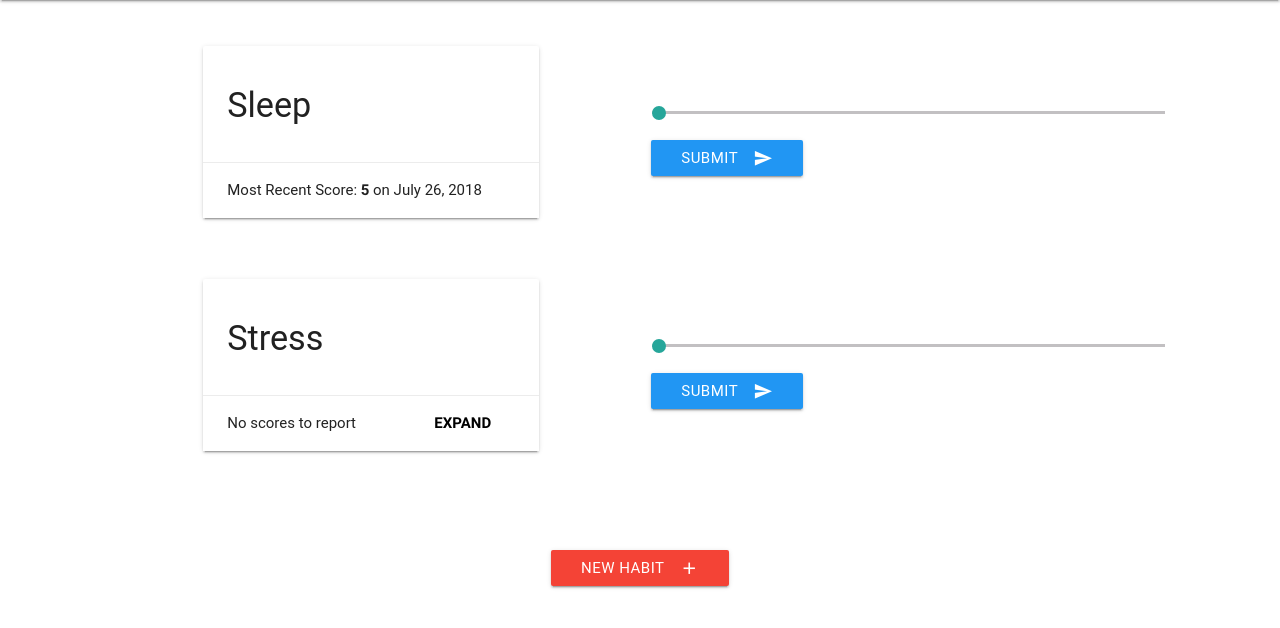
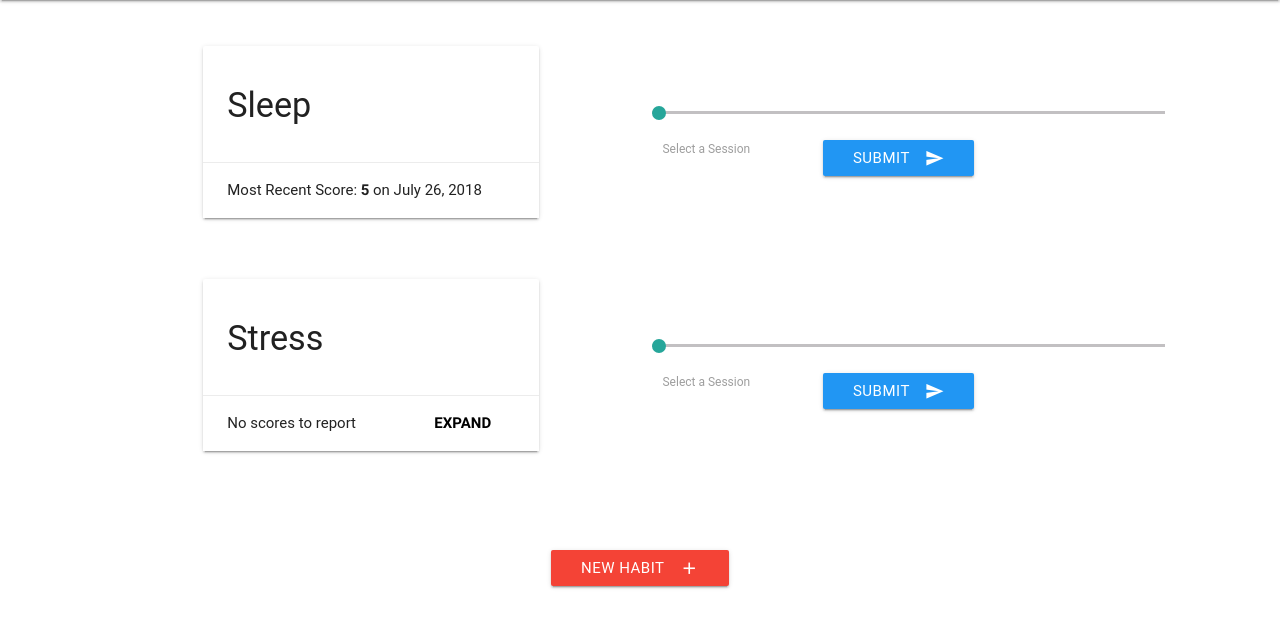
Before and after one commit to JoshuaOStafford/Vana-Pivot-Academic-Coaching, a Django app: template templates/student/track_habits.html in a window 1280 px wide. Shown: the part 64-692 px from the top of the page. Run offline with Django 3.2, Linux system fonts and the light colour scheme; the template is opened without the code that fills it: values that come from a table or form of the project are taken from there, others are empty; data comes from the database, SQL or seed files in the repository; both versions use the stored data as it was after the commit; some libraries are stand-ins or nearby versions; some web fonts are replaced.

Commit message:
Habits now included in graph

```diff
--- a/templates/student/track_habits.html
+++ b/templates/student/track_habits.html
@@ -45,13 +45,22 @@
 
 
     <div class="col s12 m4 l6 xl6">
-    <form action="/student/{{ student.username }}/track_habits/{{ habit.id }}" method="post">
+    <form action="/student/{{ student.username }}/track_habits/{{ habit.id }}" method="post" id="input-habits">
                 {% csrf_token %}
 
                 <p class="range-field" style="width: 100%">
                  <input type="range" id="score" min="0" max="10" step="1" value="0" name="score" />
                 </p>
 
+        <div class="col s4">
+        <label>Select a Session</label>
+                               <select form="input-habits" id="session_number" name="session_number">
+                                  <option value = "" disabled selected>Select Session</option>
+                                  <option value = "1">Session 1</option>
+                                  <option value = "2">Session 2</option>
+                                  <option value = "3">Session 3</option>
+                               </select>
+</div>
 
             <button class="btn waves-effect waves-light blue" type="submit" name="action">Submit
                             <i class="material-icons right">send</i>
@@ -117,9 +126,10 @@
     $('.modal-trigger').leanModal();
   });
 
-    $(document).ready(function(){
-    $('select').formSelect();
-  });
+
+    $(document).ready(function() {
+            $('select').material_select();
+         });
     </script>
 
 {% endblock %}
```
Also changed, not shown: student/views.py (+2 -5 lines), db.sqlite3.
